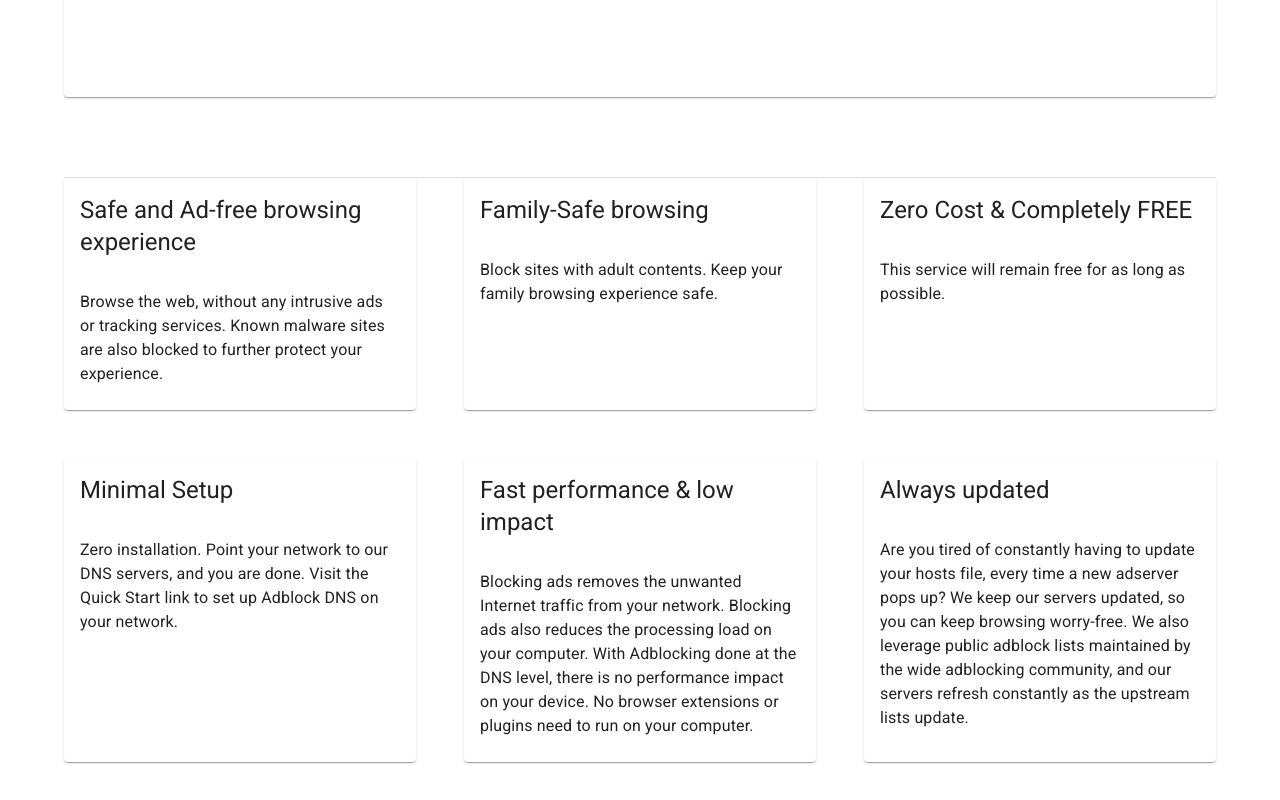
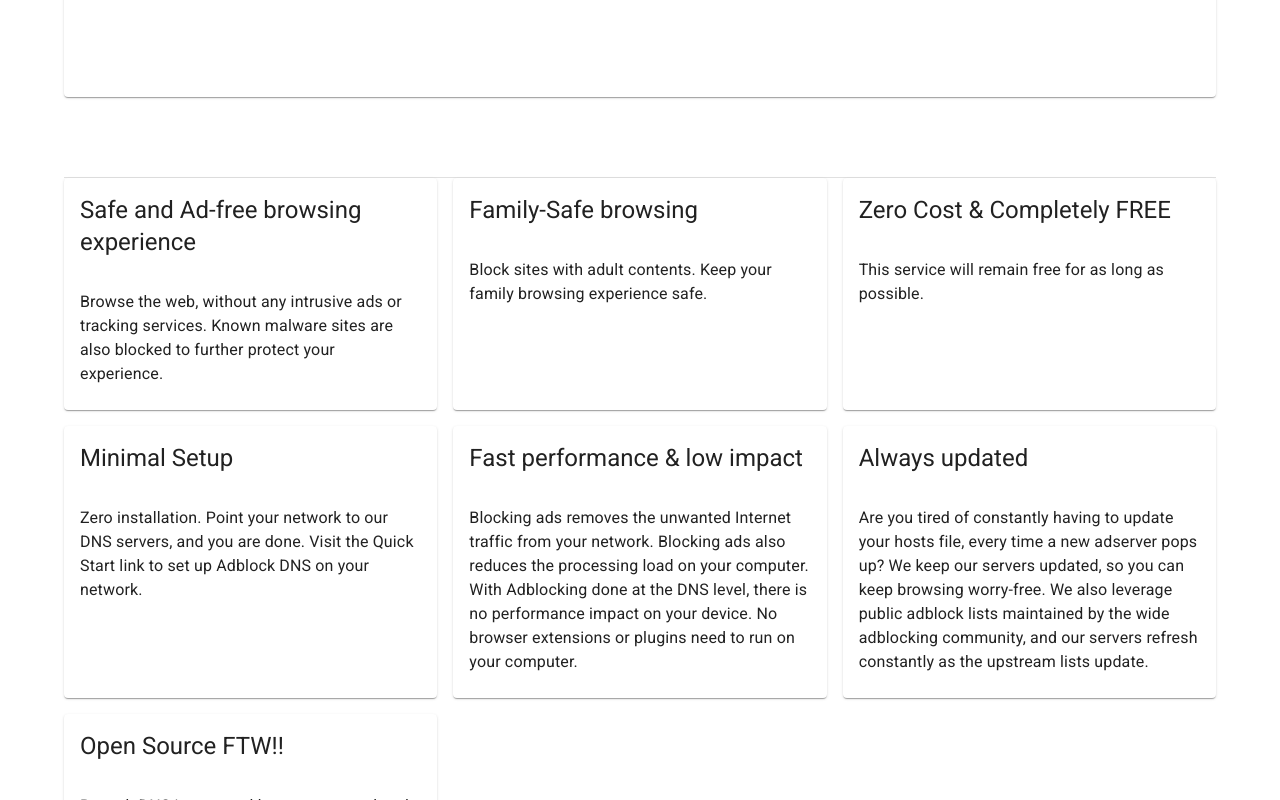
Before and after one commit to ragibkl/web-bancuh-archived, a Next.js app: page / in a window 1280 px wide. Shown: the part 520-1320 px from the top of the page. Built offline with nearby package versions, Linux system fonts and the light colour scheme.

Commit message:
grid change

```diff
--- a/src/pages/index.tsx
+++ b/src/pages/index.tsx
@@ -16,7 +16,7 @@ import Header from "../components/Header";
 function FeatGridCard(props: { title: string; children: string }) {
   const { title, children } = props;
   return (
-    <Grid item xs={4}>
+    <Grid item xs={12} sm={6} lg={4}>
       <Card sx={{ height: "100%" }}>
         <CardHeader title={title} />
         <CardContent>{children}</CardContent>
@@ -55,7 +55,7 @@ const Home: NextPage = () => {
         </Paper>
         <Divider />
 
-        <Grid container spacing={6}>
+        <Grid container spacing={2}>
           <FeatGridCard title="Safe and Ad-free browsing experience">
             Browse the web, without any intrusive ads or tracking services.
             Known malware sites are also blocked to further protect your
```
